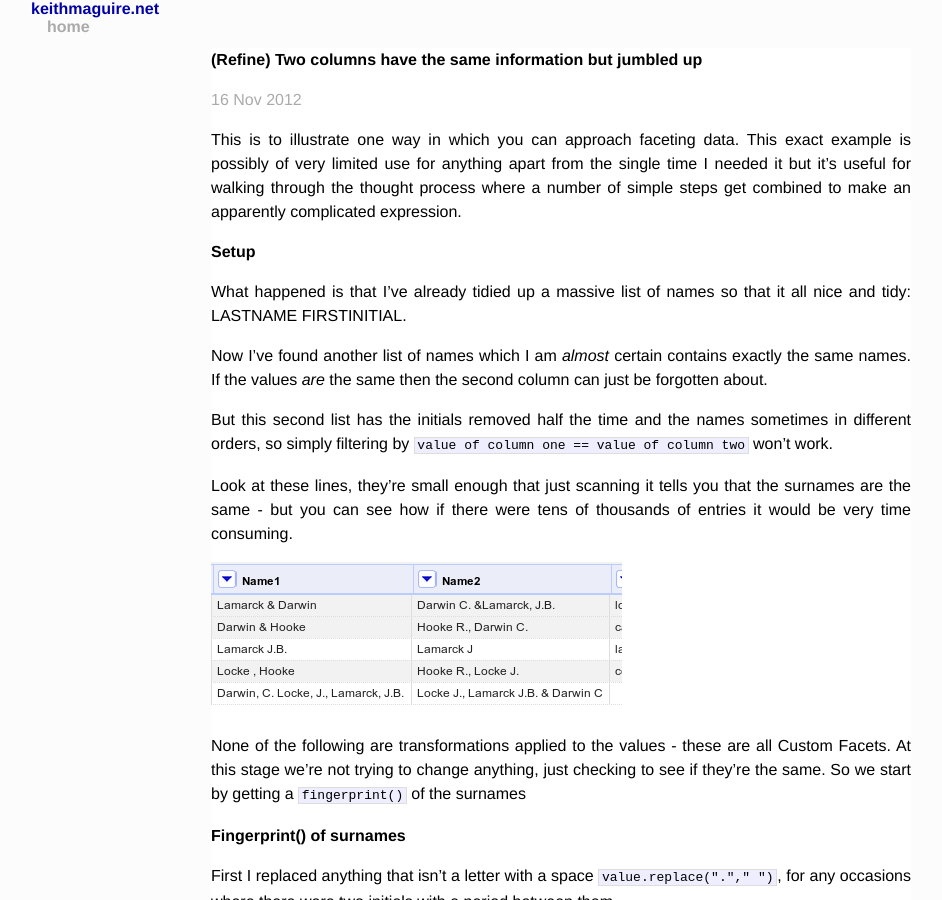
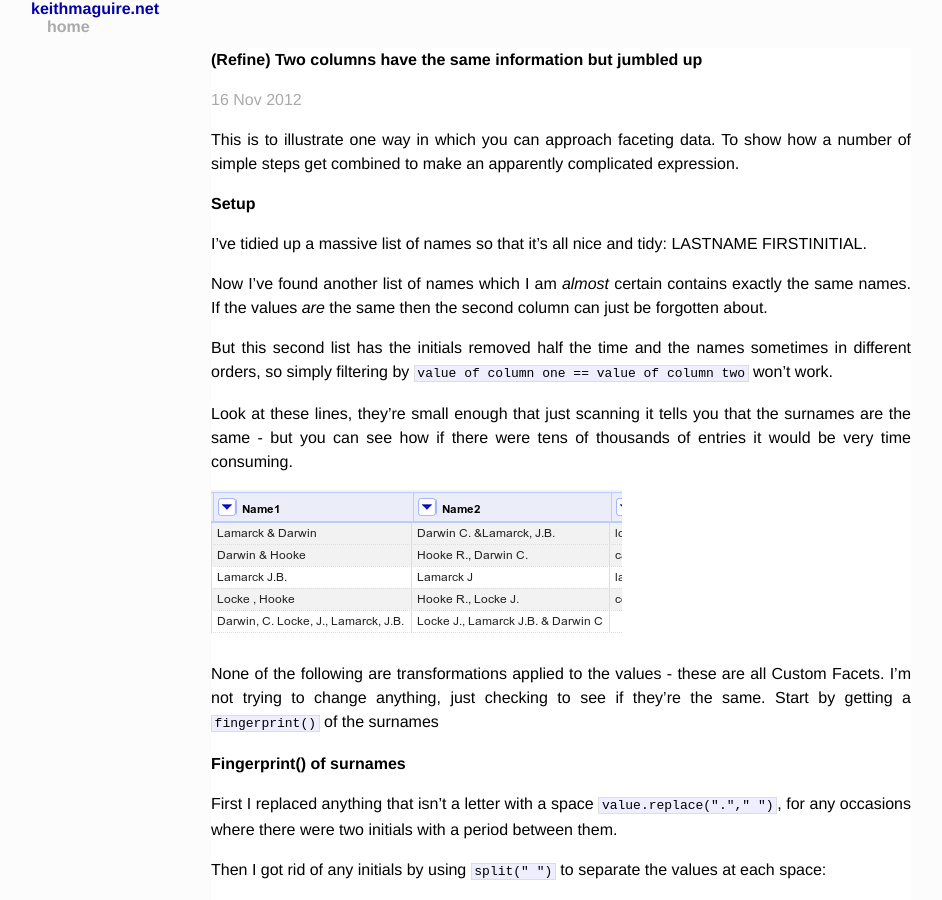
Before and after one commit to keithmaguire/keithmaguire.github.com, a Jekyll site: the page built from _posts/2012-11-16-refine-two-columns-have-the-same-information-but-jumbled-up.markdown, in a window 1280 px wide and 900 px high. Shown: the whole window, without its empty margins (129-1071 px from the left). Built offline with Jekyll 4.4.1, drawn with Linux system fonts in a browser that asks for light colours; Markdown is read by kramdown in place of the engine named in the settings.

Commit message:
Updated 2012-11-16-refine-two-columns-have-the-same-information-but-jumbled-up.markdown

```diff
--- a/_posts/2012-11-16-refine-two-columns-have-the-same-information-but-jumbled-up.markdown
+++ b/_posts/2012-11-16-refine-two-columns-have-the-same-information-but-jumbled-up.markdown
@@ -1,13 +1,14 @@
 ---
 layout: post
-title: "(Refine) Two columns have the same information but jumbled up"
+title: (Refine) Two columns have the same information but jumbled up
+published: true
 ---
 
-This is to illustrate one way in which you can approach faceting data.  This exact example is possibly of very limited use for anything apart from the single time I needed it but it's useful for walking through the thought process where a number of simple steps get combined to make an apparently complicated expression.
+This is to illustrate one way in which you can approach faceting data.  To show how a number of simple steps get combined to make an apparently complicated expression.
 
 #Setup
 
-What happened is that I've already tidied up a massive list of names so that it all nice and tidy: LASTNAME FIRSTINITIAL.
+I've tidied up a massive list of names so that it's all nice and tidy: LASTNAME FIRSTINITIAL.
 
 Now I've found another list of names which I am *almost* certain contains exactly the same names. If the values *are* the same then the second column can just be forgotten about.
 
@@ -17,9 +18,7 @@ Look at these lines, they're small enough that just scanning it tells you that t
 
 ![showing the columns](/images/foreachfingerprint/Selection_004.png )
 
-
-
-None of the following are transformations applied to the values - these are all Custom Facets. At this stage we're not trying to change anything, just checking to see if they're the same. So we start by getting a `fingerprint()` of the surnames
+None of the following are transformations applied to the values - these are all Custom Facets. I'm not trying to change anything, just checking to see if they're the same. Start by getting a `fingerprint()` of the surnames
 
 #Fingerprint() of surnames
 
```
